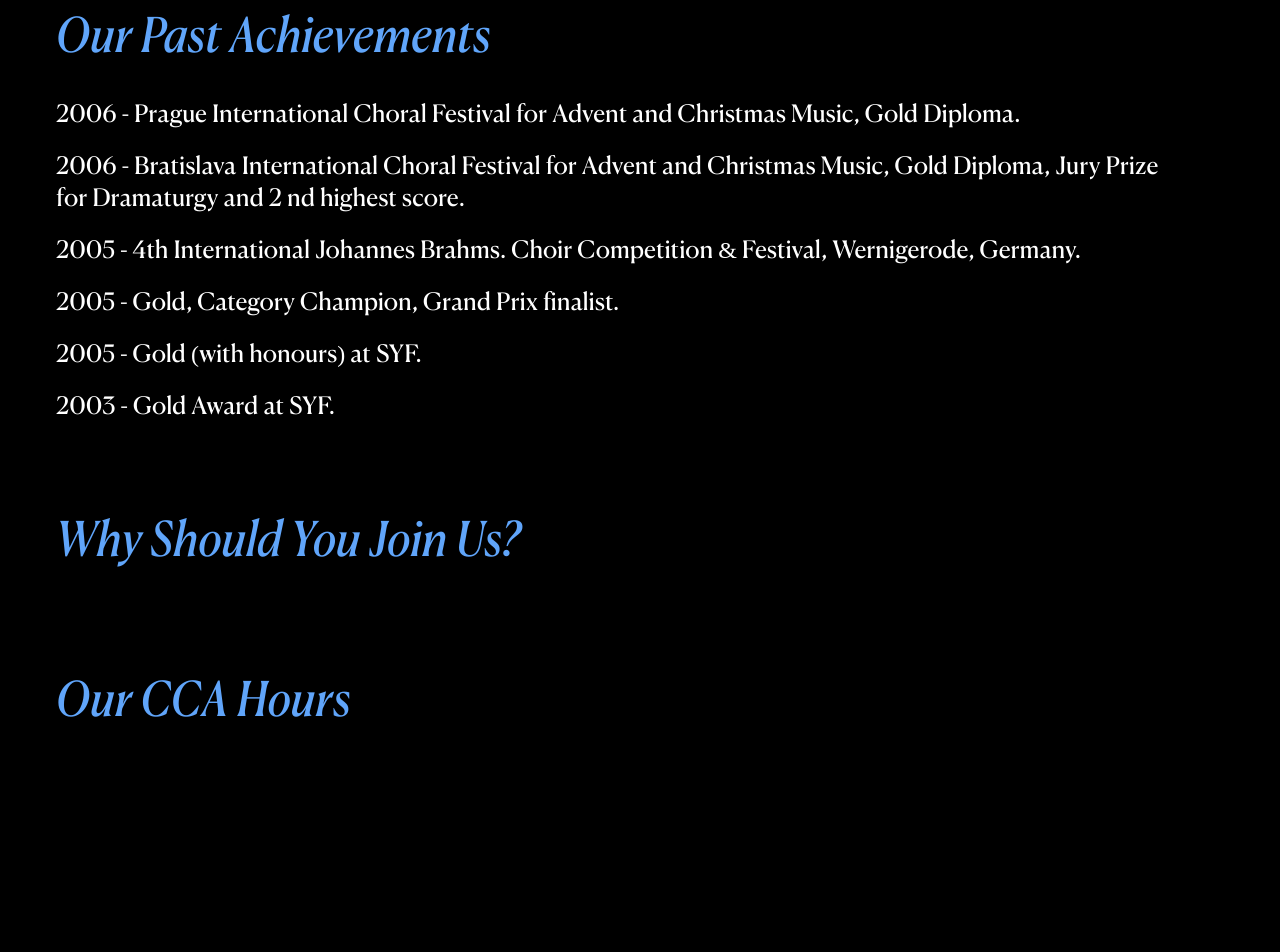
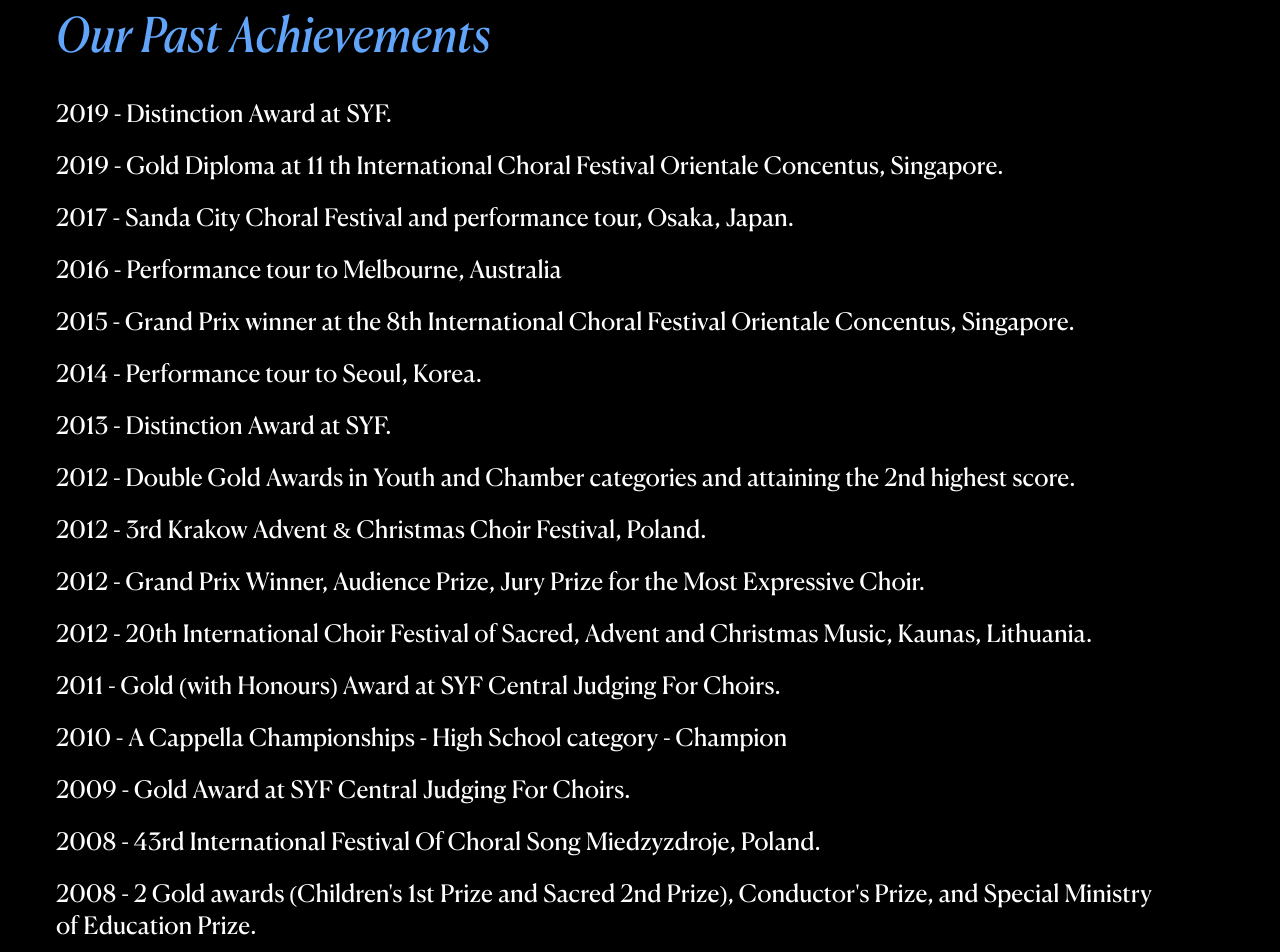
Before and after one commit to rafflesvoices/rafflesvoices-site, a SvelteKit app: page / in a window 1280 px wide. Shown: the part 1620-2572 px from the top of the page. Before the commit the page ends 2363 px from the top, so only its background shows below. Built offline with nearby package versions, Linux system fonts and the light colour scheme; what tailwind-gradient-mask-image would draw is missing.

Commit message:
more content yey

```diff
--- a/src/routes/+layout.svelte
+++ b/src/routes/+layout.svelte
@@ -5,8 +5,7 @@
 <div class="fixed top-0 z-10 bg-black opacity-75 h-16 w-full gradient-mask-b-90 navbar" id="navlist">
 	<p class="text-white text-xl font-pt-serif font-bold"><a href="/"><img src="/favicon.png" alt="Logo" class="fixed top-1 letf-5 h-12"></a></p>
 	<p class="fixed left-16 top-2 text-white font-pt-serif text-3xl font-bold"><a href="/">Raffles <span class="text-rv-special">Voices</span></a></p>
-	<p class="fixed right-10 top-4 text-white font-canela-serif text-xl"><a href="/#about">About Us</a></p>
-	<p class="fixed right-40 top-4 text-white font-canela-serif text-xl"><a href="/blog">Blog</a></p>
+	<p class="fixed right-10 top-4 text-white font-canela-serif text-xl"><a href="/blog">Blog</a></p>
 </div>
 
 <slot />
--- a/src/routes/+page.svelte
+++ b/src/routes/+page.svelte
@@ -35,7 +35,9 @@
 </div>
 <div class="w-11/12">
 	<h2 class="text-3xl md:text-5xl pt-10 md:pt-24 pb-4 pl-14 text-blue-400 font-canela-serif italic">Why Should You Join Us?</h2>
+	<p class="text-xl md:text-2xl pl-14 text-white font-canela-serif">We welcome all people from all backgrounds.  Prior music experience is preferred, but not required.  </p>
 </div>
 <div class="w-11/12">
 	<h2 class="text-3xl md:text-5xl pt-10 md:pt-24 pb-4 pl-14 text-blue-400 font-canela-serif italic">Our CCA Hours</h2>
+	<p class="text-xl md:text-2xl pl-14 text-white font-canela-serif">Mondays and Wednesdays: 3.50pm - 6.30pm</p>
 </div>
--- a/src/routes/achievements.js
+++ b/src/routes/achievements.js
@@ -10,13 +10,30 @@
   }
 
 let achievements_unsorted = [
+	new achievement(2019, 'Distinction Award at SYF.'),
+	new achievement(2019, 'Gold Diploma at 11 th International Choral Festival Orientale Concentus, Singapore.'),
+	new achievement(2017, 'Sanda City Choral Festival and performance tour, Osaka, Japan.'),
+	new achievement(2016, 'Performance tour to Melbourne, Australia'),
+	new achievement(2015, 'Grand Prix winner at the 8th International Choral Festival Orientale Concentus, Singapore.'),
+	new achievement(2014, 'Performance tour to Seoul, Korea.'),
+	new achievement(2013, 'Distinction Award at SYF.'),
+	new achievement(2012, 'Double Gold Awards in Youth and Chamber categories and attaining the 2nd highest score.'),
+	new achievement(2012, '3rd Krakow Advent & Christmas Choir Festival, Poland.'),
+	new achievement(2012, 'Grand Prix Winner, Audience Prize, Jury Prize for the Most Expressive Choir.'),
+	new achievement(2012, '20th International Choir Festival of Sacred, Advent and Christmas Music, Kaunas, Lithuania.'),
+	new achievement(2011, 'Gold (with Honours) Award at SYF Central Judging For Choirs.'),
+	new achievement(2010, 'A Cappella Championships - High School category - Champion'),
+	new achievement(2009, 'Gold Award at SYF Central Judging For Choirs.'),
+	new achievement(2008, '43rd International Festival Of Choral Song Miedzyzdroje, Poland.'),
+	new achievement(2008, '2 Gold awards (Children\'s 1st Prize and Sacred 2nd Prize), Conductor\'s Prize, and Special Ministry of Education Prize.'),
+	new achievement(2007, 'Gold Award at SYF Central Judging For Choirs.'),
 	new achievement(2006, 'Prague International Choral Festival for Advent and Christmas Music, Gold Diploma.'),
-	new achievement(2006, 'Bratislava International Choral Festival for Advent and Christmas Music, Gold Diploma, Jury Prize for Dramaturgy and 2 nd highest score.'),
+	new achievement(2006, 'Bratislava International Choral Festival for Advent and Christmas Music, Gold Diploma.'),
+	new achievement(2006, 'Jury Prize for Dramaturgy and 2 nd highest score.'),
 	new achievement(2005, '4th International Johannes Brahms. Choir Competition & Festival, Wernigerode, Germany.'),
 	new achievement(2005, 'Gold, Category Champion, Grand Prix finalist.'),
 	new achievement(2005, 'Gold (with honours) at SYF.'),
 	new achievement(2003, 'Gold Award at SYF.'),
-
 ];
 
 let achievements = achievements_unsorted;
```
